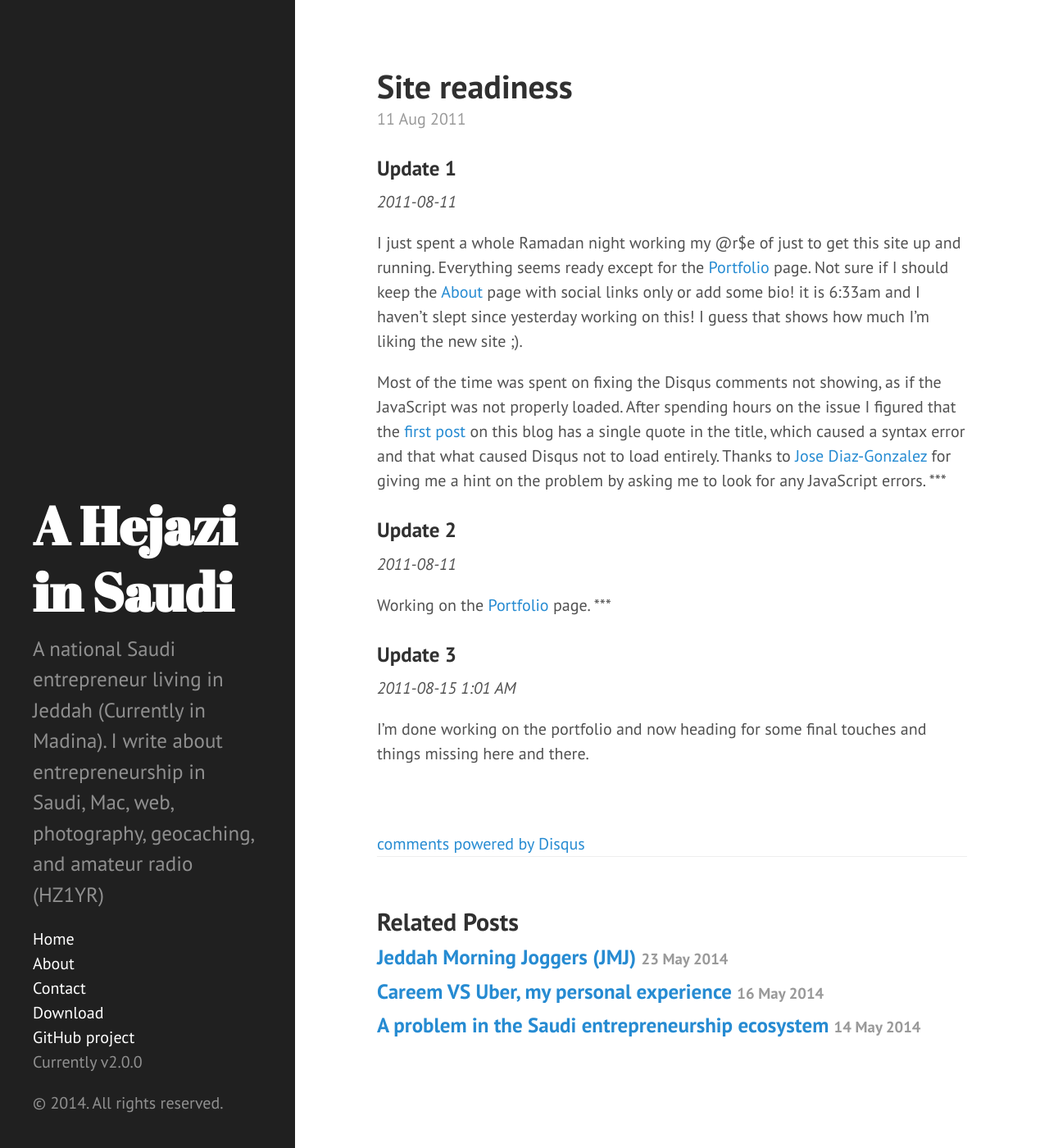
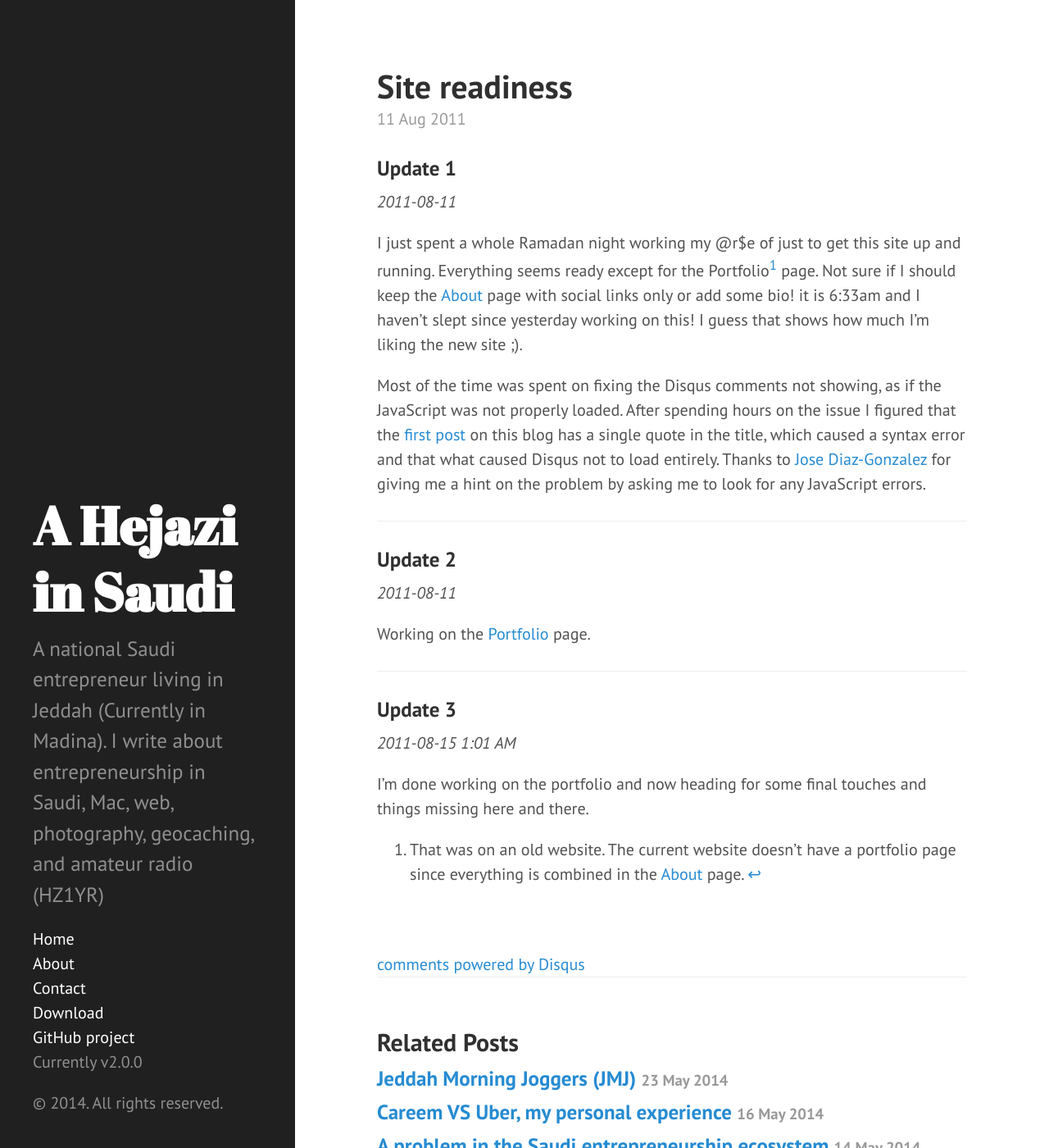
Before and after one commit to yraffah/yraffah.github.io, a Jekyll site: the page built from _posts/2011-08-11-almost-ready.markdown, in a window 1280 px wide and 1400 px high. Shown: the whole window at 82% size. Built offline with Jekyll 4.4.1, drawn with Linux system fonts in a browser that asks for light colours; comment, search, counter and statistics services are not loaded.

Commit message:
Updated the posts

```diff
--- a/_posts/2011-08-10-I-am-back-without-sql.markdown
+++ b/_posts/2011-08-10-I-am-back-without-sql.markdown
@@ -6,7 +6,11 @@
     - development
   layout: post
   description: It has been ages since I last wrote on my Arabic blog *Yousef Raffah's Blog* and it has been much longer since I last wrote a blog post in English.
-I'm very happy to announce today that this is not true anymore as I'm going to start writing back on this blog and in English. I'm still going to keep my Arabic blog for Arabic stuff but this will be my English blog.
+  sitemap:
+    lastmod: 2014-05-26
+    priority: 0.7
+    changefreq: monthly
+    exclude: 'no'
 ---
 
 ### I'm finally back to blogging ###
--- a/_posts/2011-08-11-almost-ready.markdown
+++ b/_posts/2011-08-11-almost-ready.markdown
@@ -5,20 +5,27 @@
     - blogs
     - development
   layout: post
-  description: I just spent a whole Ramadan night working my @r$e of just to get this site up and running. Everything seems ready except for the **Portfolio** page. Not sure if I should keep the **About** page with social links only or add some bio! it is 6:33am and I haven't slept since yesterday working on this! I guess that shows how much I'm liking the new site ;).
+  description: I just spent a whole Ramadan night working my @r$e of just to get this site up and running. Everything seems ready except for the <s>**Portfolio** page</s>(That was my old Octopress-based site). Not sure if I should keep the **About** page with social links only or add some bio! it is 6:33am and I haven't slept since yesterday working on this! I guess that shows how much I'm liking the new site ;).
+  sitemap:
+    lastmod: 2014-05-26
+    priority: 0.7
+    changefreq: monthly
+    exclude: 'no'
 ---
 ### Update 1 ###
 _2011-08-11_
 
-I just spent a whole Ramadan night working my @r$e of just to get this site up and running. Everything seems ready except for the [Portfolio](/portfolio/) page. Not sure if I should keep the [About](/about/) page with social links only or add some bio! it is 6:33am and I haven't slept since yesterday working on this! I guess that shows how much I'm liking the new site ;).
+I just spent a whole Ramadan night working my @r$e of just to get this site up and running. Everything seems ready except for the Portfolio[^1] page. Not sure if I should keep the [About](/about/) page with social links only or add some bio! it is 6:33am and I haven't slept since yesterday working on this! I guess that shows how much I'm liking the new site ;).
 
-Most of the time was spent on fixing the Disqus comments not showing, as if the JavaScript was not properly loaded. After spending hours on the issue I figured that the [first post][1] on this blog has a single quote in the title, which caused a syntax error and that what caused Disqus not to load entirely. Thanks to [Jose Diaz-Gonzalez](https://github.com/josegonzalez) for giving me a hint on the problem by asking me to look for any JavaScript errors.
+Most of the time was spent on fixing the Disqus comments not showing, as if the JavaScript was not properly loaded. After spending hours on the issue I figured that the [first post][2] on this blog has a single quote in the title, which caused a syntax error and that what caused Disqus not to load entirely. Thanks to [Jose Diaz-Gonzalez](https://github.com/josegonzalez) for giving me a hint on the problem by asking me to look for any JavaScript errors.
+
 ***
 
 ### Update 2 ###
 _2011-08-11_
 
 Working on the [Portfolio](/portfolio/) page.
+
 ***
 
 ### Update 3 ###
@@ -26,5 +33,5 @@ _2011-08-15 1:01 AM_
 
 I'm done working on the portfolio and now heading for some final touches and things missing here and there.
 
-
-[1]: {{site_url}}/2011/08/10/I-am-back-without-sql "I'm Back without SQL and PHP!"
+[^1]: That was on an old website. The current website doesn't have a portfolio page since everything is combined in the [About](/about/) page.
+[2]: {{site_url}}/2011/08/10/I-am-back-without-sql "I'm Back without SQL and PHP!"
--- a/_posts/2011-08-24-good-bye-steve.markdown
+++ b/_posts/2011-08-24-good-bye-steve.markdown
@@ -6,6 +6,11 @@
     - apple
   layout: post
   description: Everyone was shocked yesterday with the news of Steve Jobs, CEO of *Apple Inc.* announcing his resignation from the CEO position. Some took it with a grain of salt while others where expecting it, like myself.
+  sitemap:
+    lastmod: 2014-05-26
+    priority: 0.7
+    changefreq: monthly
+    exclude: 'no'
 ---
 <a href="http://www.flickr.com/photos/yraffah/2948605576/" title="Steve Jobs in Dubai by Yousef Raffah, on Flickr"><img src="http://farm4.static.flickr.com/3047/2948605576_480b3f44a4_m.jpg" width="161" height="240" alt="Steve Jobs in Dubai" style="float:right;margin:5px 5px 10px 15px;"></a>
 
```
